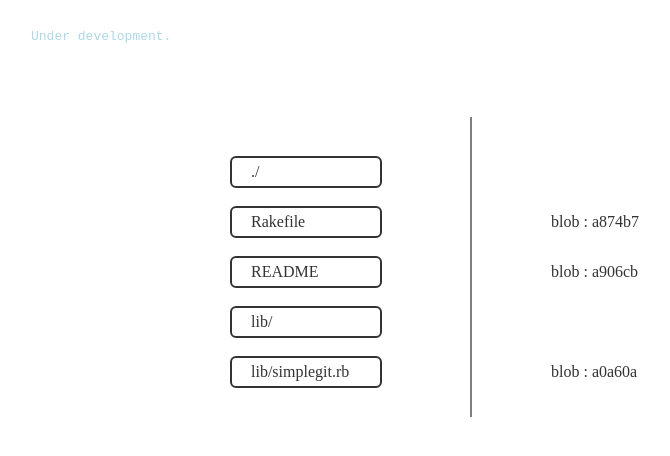
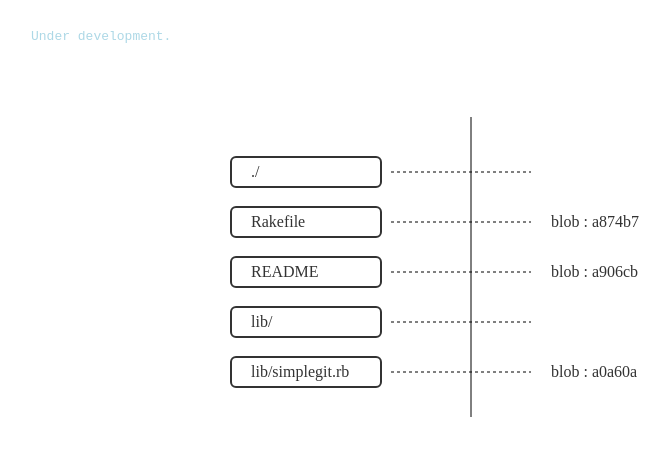
Before and after one commit to imom0/git-internals-d3, a plain HTML site: page index.html in a window 1280 px wide. Shown: the part 60-516 px from the top of the page, without its empty margins (129-799 px from the left). Drawn offline with Linux system fonts and the light colour scheme.

Commit message:
Add dashed lines

```diff
--- a/index.html
+++ b/index.html
@@ -68,6 +68,21 @@
 			.attr('x2', 440)
 			.attr('y2', 360)
 			.attr("stroke", "#000")
+	  canvas.selectAll('.dashed-line')
+			.data(blobData)
+			.enter()
+			.append('line')
+			.attr('class', '.dashed-line')
+			.attr('x1', 360)
+			.attr('y1', function(d, i) {
+				return 115 + i * 50;
+			})
+			.attr('x2', 500)
+			.attr('y2', function(d, i) {
+				return 115 + i * 50;
+			})
+			.attr("stroke", "#000")
+			.attr("stroke-dasharray", ("3, 3"))
 	})();
   </script>
 </html>
```
